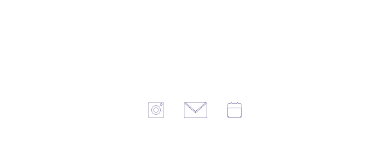
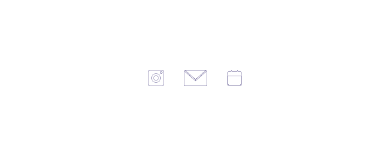
Before and after one commit to EduardoCortesL/Simbiosis, a Next.js app: page /about in a window 390 px wide. Shown: the part 246-402 px from the top of the page. Built offline with nearby package versions, Linux system fonts and the light colour scheme.

Commit message:
fixing mobile marging

```diff
--- a/components/socials.js
+++ b/components/socials.js
@@ -9,7 +9,7 @@ let instagram = "/instagram.png";
 const Socials = () => {
 
     return (
-        <div className='flex-col md:mt-40 mt-48'>
+        <div className='flex-col md:mt-40 mt-40'>
             <div className=" flex items-center justify-center">
                 <div className='flex gap-5'>
                     <Link href="https://www.instagram.com/simbiosis_estudiomx/"><img className="h-4" src={instagram} /></Link>
```
